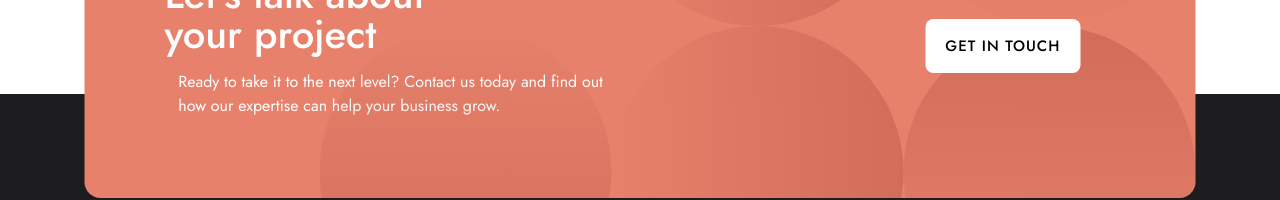
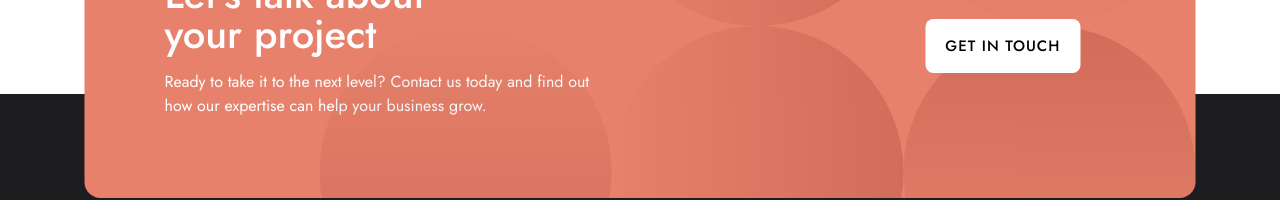
Before and after one commit to BenjaminBatres/Designo, a Next.js app: page /web-design in a window 1280 px wide. Shown: the part 2184-2384 px from the top of the page. Built offline with nearby package versions, Linux system fonts and the light colour scheme.

Commit message:
fix: fixed text position

```diff
--- a/app/components/Sections/CTASection.tsx
+++ b/app/components/Sections/CTASection.tsx
@@ -15,7 +15,7 @@ export default function CTASection() {
           <h2 className="text-[40px]/10 text-white font-medium text-center lg:text-left max-w-xs mx-auto lg:mx-0">
             Let’s talk about your project
           </h2>
-          <p className="text-white text-center lg:text-left max-w-md mx-auto">
+          <p className="text-white text-center lg:text-left max-w-md mx-auto lg:mx-0">
             Ready to take it to the next level? Contact us today and find out
             how our expertise can help your business grow.
           </p>
```
